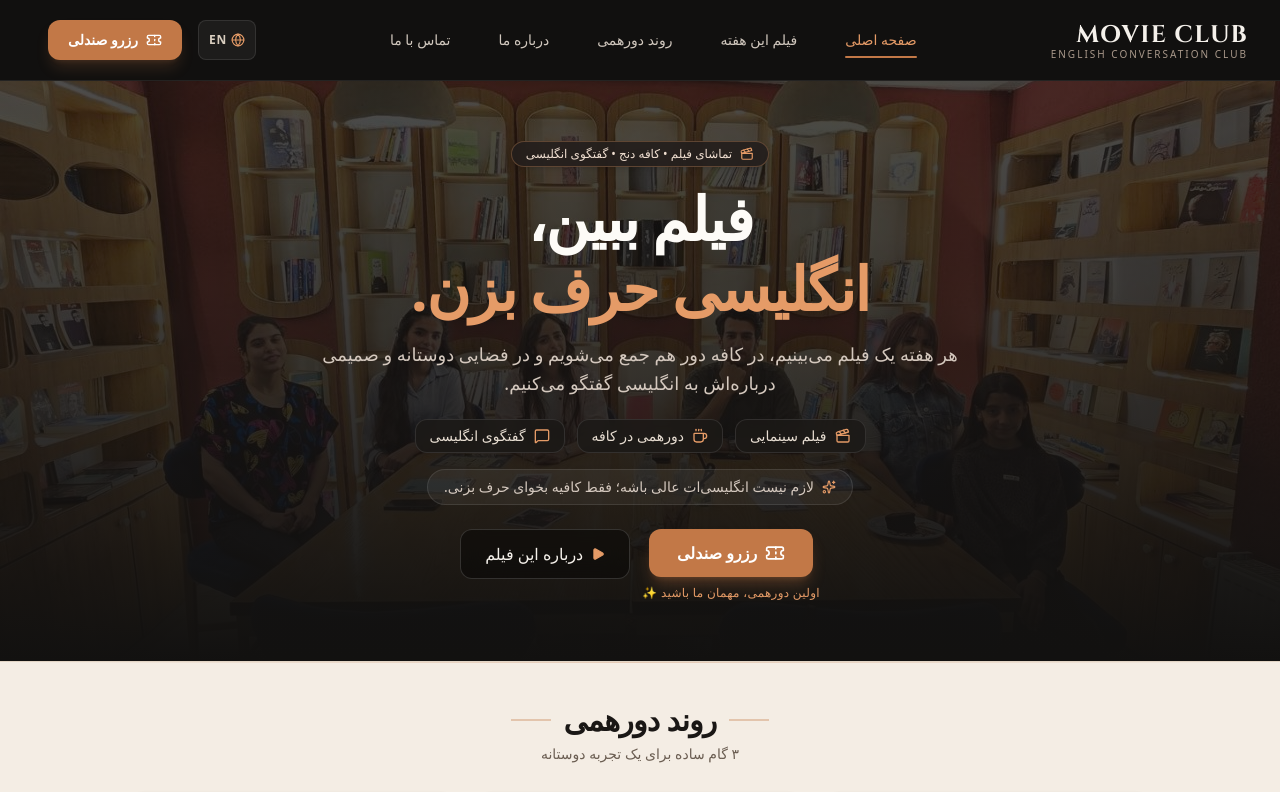
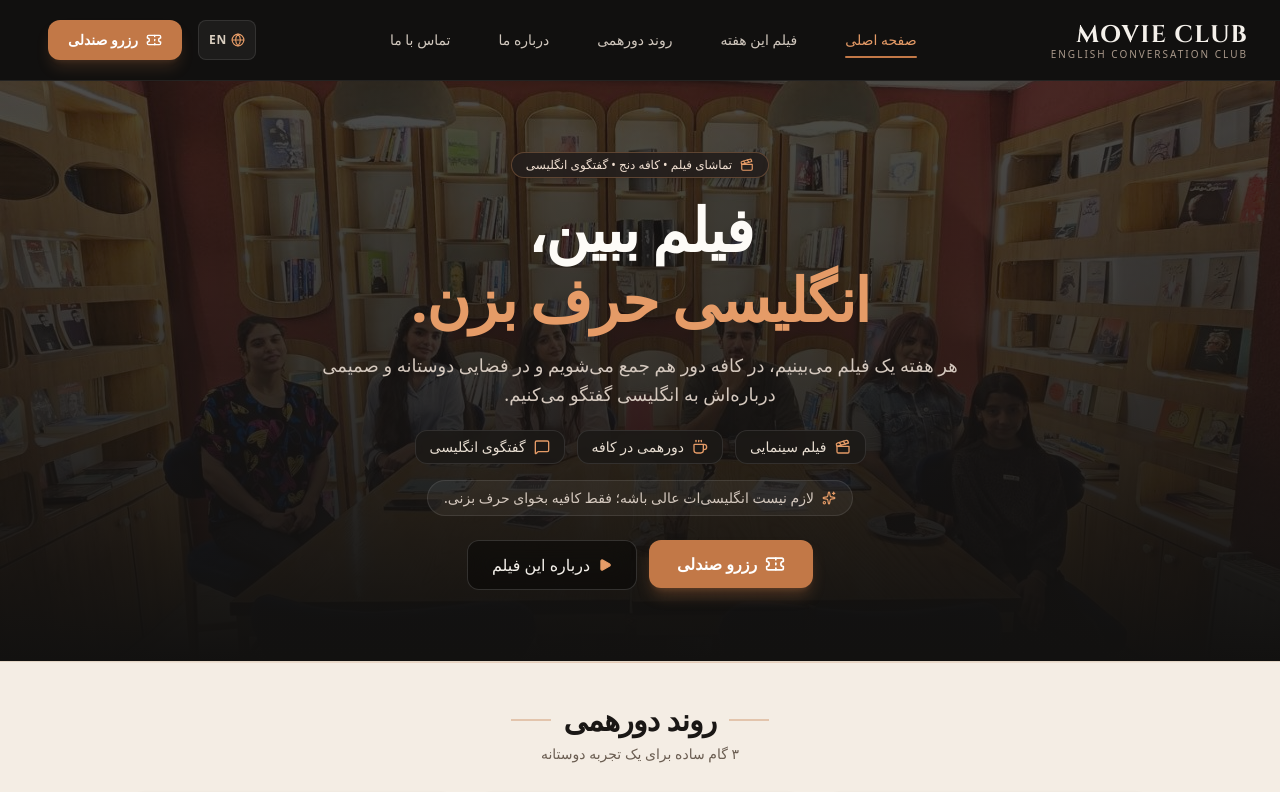
Before and after one commit to azi026/movie-club, a React (Vite) app: page / in a window 1280 px wide. Shown: the top 792 px of the page. Built offline with nearby package versions, Linux system fonts and the light colour scheme; no server answers; the database is empty; a small style sheet from the web is missing; a web font is replaced by a local one.

Commit message:
remove first Gathering

```diff
--- a/src/components/HeroSection.tsx
+++ b/src/components/HeroSection.tsx
@@ -125,16 +125,6 @@ export const HeroSection: React.FC<HeroSectionProps> = ({
                   : t("hero.cta_primary")}
               </span>
             </button>
-
-            {/* First Gathering Free Supporting Note */}
-            <p
-              id="hero-free-first-gathering-note"
-              className="text-[11px] sm:text-xs text-[#e59b67] font-medium mt-1.5 sm:mt-2 tracking-wide text-center"
-            >
-              {lang === "fa"
-                ? "اولین دورهمی، مهمان ما باشید ✨"
-                : "Your first gathering is our treat ✨"}
-            </p>
           </div>
 
           <button
```
